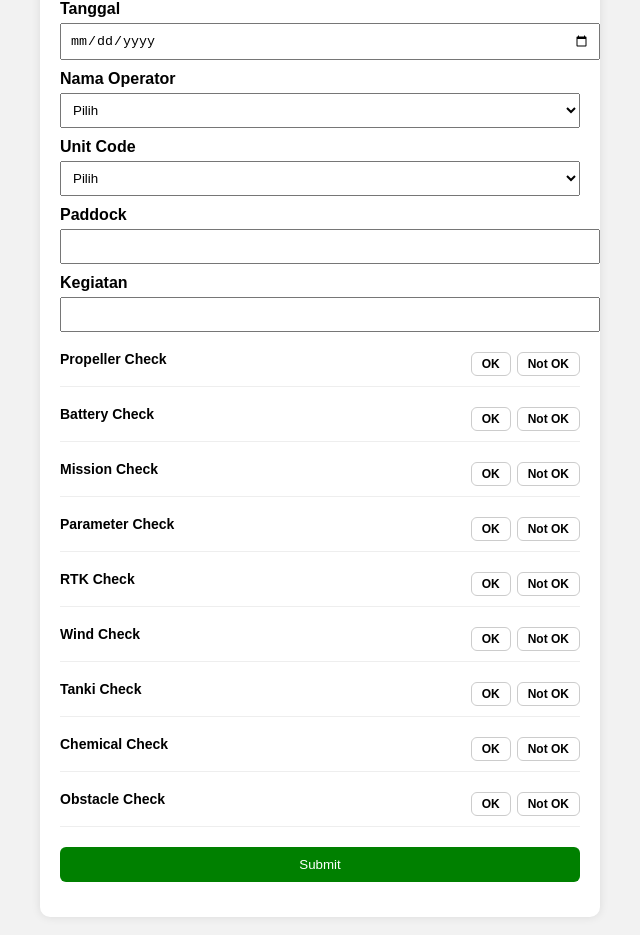
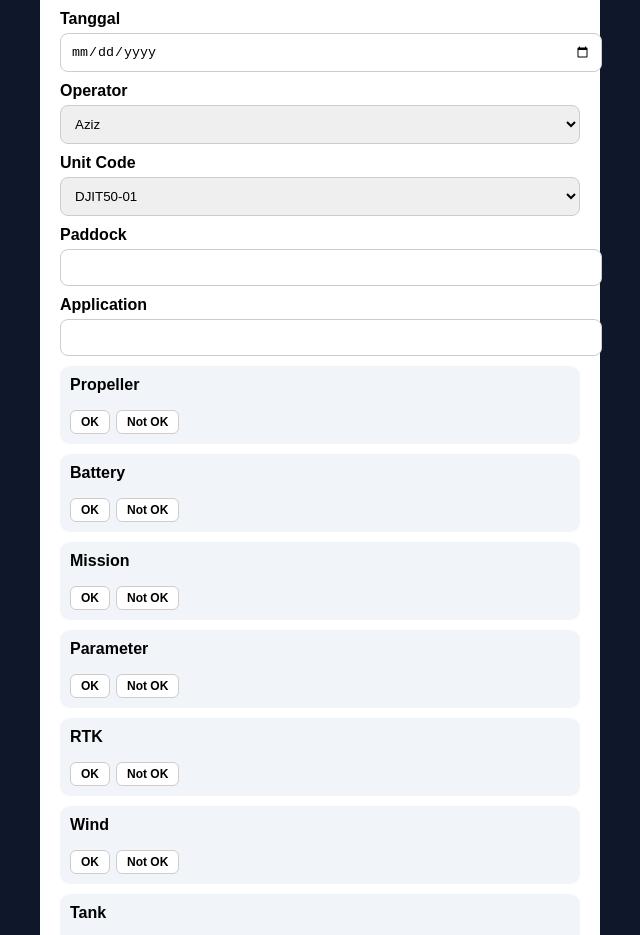
Before and after one commit to hepson8481/preflightchecklist, a plain HTML site: page index.html in a window 1280 px wide. Shown: the part 118-1053 px from the top of the page, without its empty margins (320-960 px from the left). Drawn offline with nearby package versions, Linux system fonts and the light colour scheme.

Commit message:
Update index.html

```diff
--- a/index.html
+++ b/index.html
@@ -2,108 +2,117 @@
 <html lang="id">
 <head>
 <meta charset="UTF-8">
-  <title>Pre Flight Check DJI T50</title>
+<title>Pre Flight Check DJI T50/T100</title>
 
 <style>
-    body {
-      font-family: Arial, sans-serif;
-      background: #f2f2f2;
+body{
+  font-family: Arial;
+  background:#0f172a;
+  margin:0;
+  padding:20px;
 }
 
-    .container {
-      max-width: 520px;
-      margin: 30px auto;
-      background: #fff;
-      padding: 20px;
-      border-radius: 10px;
-      box-shadow: 0 0 10px rgba(0,0,0,0.1);
+.container{
+  max-width:520px;
+  margin:20px auto;
+  background:#fff;
+  padding:20px;
+  border-radius:12px;
 }
 
-    h2 {
-      text-align: center;
+h2{
+  text-align:center;
+  color:#1e3a8a;
 }
 
-    label {
-      display: block;
-      margin-top: 10px;
-      font-weight: bold;
+label{font-weight:bold;display:block;margin-top:10px;}
+
+input,select{
+  width:100%;
+  padding:10px;
+  margin-top:5px;
+  border-radius:8px;
+  border:1px solid #ccc;
 }
 
-    input, select {
-      width: 100%;
-      padding: 8px;
-      margin-top: 5px;
+/* CHECK */
+.check-group{
+  background:#f1f5f9;
+  padding:10px;
+  border-radius:10px;
+  margin-top:10px;
 }
 
-    /* 🔥 CHECKLIST ROW */
-    .check-row {
-      display: flex;
-      justify-content: space-between;
-      align-items: center;
-      padding: 10px 0;
-      border-bottom: 1px solid #eee;
+.check-group span{
+  font-weight:bold;
+  display:block;
+  margin-bottom:6px;
 }
 
-    .check-name {
-      font-weight: bold;
-      font-size: 14px;
-      flex: 1;
+.check-options{
+  display:flex;
+  gap:6px;
 }
 
-    .check-options {
-      display: flex;
-      gap: 6px;
+.check-options input{display:none;}
+
+.check-options label{
+  padding:4px 10px;
+  border-radius:6px;
+  border:1px solid #ccc;
+  font-size:12px;
+  cursor:pointer;
+  background:#fff;
 }
 
-    .check-options input {
-      display: none;
+/* OK */
+.check-options input.ok:checked + label.ok{
+  background:#22c55e;
+  color:#fff;
+  border-color:#22c55e;
 }
 
-    .check-options label {
-      padding: 4px 10px;
-      border-radius: 6px;
-      cursor: pointer;
-      font-weight: bold;
-      font-size: 12px;
-      border: 1px solid #ccc;
-      user-select: none;
-      transition: 0.2s;
+/* NOT OK */
+.check-options input.notok:checked + label.notok{
+  background:#ef4444;
+  color:#fff;
+  border-color:#ef4444;
 }
 
-    /* OK = HIJAU */
-    .check-options input.ok:checked + label.ok {
-      background: #28a745;
-      color: white;
-      border-color: #28a745;
+/* BUTTON */
+button{
+  width:100%;
+  margin-top:15px;
+  padding:12px;
+  border:none;
+  border-radius:8px;
+  background:#2563eb;
+  color:#fff;
+  font-weight:bold;
+  cursor:pointer;
+}
+button:hover{background:#1d4ed8;}
+
+/* DASHBOARD */
+.dashboard{
+  max-width:520px;
+  margin:20px auto;
+  background:#fff;
+  padding:15px;
+  border-radius:12px;
 }
 
-    /* NOT OK = MERAH */
-    .check-options input.notok:checked + label.notok {
-      background: #dc3545;
-      color: white;
-      border-color: #dc3545;
+.card{
+  border:1px solid #ddd;
+  padding:10px;
+  border-radius:8px;
+  margin-top:10px;
+  font-size:12px;
 }
 
-    button {
-      margin-top: 20px;
-      width: 100%;
-      padding: 10px;
-      background: green;
-      color: white;
-      border: none;
-      cursor: pointer;
-      border-radius: 6px;
-    }
-
-    button:hover {
-      background: darkgreen;
-    }
-
-    #result {
-      margin-top: 15px;
-      color: green;
-      font-weight: bold;
-      text-align: center;
+.pdf-btn{
+  background:#16a34a;
+  margin-top:10px;
 }
 </style>
 </head>
@@ -111,16 +120,16 @@
 <body>
 
 <div class="container">
-  <h2>Pre Flight Check DJI T50</h2>
 
-  <form id="flightForm">
+<h2>Pre Flight Check DJI T50/T100</h2>
+
+<form id="form">
 
 <label>Tanggal</label>
-    <input type="date" required>
+<input id="tanggal" type="date" required>
 
-    <label>Nama Operator</label>
-    <select required>
-      <option value="">Pilih</option>
+<label>Operator</label>
+<select id="operator">
 <option>Aziz</option>
 <option>Banu</option>
 <option>Sahrul</option>
@@ -131,8 +140,7 @@
 </select>
 
 <label>Unit Code</label>
-    <select required>
-      <option value="">Pilih</option>
+<select id="unit">
 <option>DJIT50-01</option>
 <option>DJIT50-02</option>
 <option>DJIT50-03</option>
@@ -143,122 +151,160 @@
 </select>
 
 <label>Paddock</label>
-    <input type="text" required>
+<input id="paddock" required>
 
-    <label>Kegiatan</label>
-    <input type="text" required>
+<label>Application</label>
+<input id="application" required>
 
-    <!-- CHECKLIST -->
-    <div class="check-row">
-      <div class="check-name">Propeller Check</div>
+<!-- ================= CHECKLIST ================= -->
+
+<div class="check-group">
+<span>Propeller</span>
 <div class="check-options">
-        <input type="radio" name="propeller" id="prop-ok" class="ok">
-        <label for="prop-ok" class="ok">OK</label>
-
-        <input type="radio" name="propeller" id="prop-no" class="notok">
-        <label for="prop-no" class="notok">Not OK</label>
+<input type="radio" name="prop" id="p1" class="ok"><label for="p1" class="ok">OK</label>
+<input type="radio" name="prop" id="p2" class="notok"><label for="p2" class="notok">Not OK</label>
 </div>
 </div>
 
-    <div class="check-row">
-      <div class="check-name">Battery Check</div>
+<div class="check-group">
+<span>Battery</span>
 <div class="check-options">
-        <input type="radio" name="battery" id="bat-ok" class="ok">
-        <label for="bat-ok" class="ok">OK</label>
-
-        <input type="radio" name="battery" id="bat-no" class="notok">
-        <label for="bat-no" class="notok">Not OK</label>
+<input type="radio" name="bat" id="b1" class="ok"><label for="b1" class="ok">OK</label>
+<input type="radio" name="bat" id="b2" class="notok"><label for="b2" class="notok">Not OK</label>
 </div>
 </div>
 
-    <div class="check-row">
-      <div class="check-name">Mission Check</div>
+<!-- 🔥 TAMBAHAN DI BAWAH BATTERY -->
+
+<div class="check-group">
+<span>Mission</span>
 <div class="check-options">
-        <input type="radio" name="mission" id="mis-ok" class="ok">
-        <label for="mis-ok" class="ok">OK</label>
-
-        <input type="radio" name="mission" id="mis-no" class="notok">
-        <label for="mis-no" class="notok">Not OK</label>
+<input type="radio" name="mission" id="m1" class="ok"><label for="m1" class="ok">OK</label>
+<input type="radio" name="mission" id="m2" class="notok"><label for="m2" class="notok">Not OK</label>
 </div>
 </div>
 
-    <div class="check-row">
-      <div class="check-name">Parameter Check</div>
+<div class="check-group">
+<span>Parameter</span>
 <div class="check-options">
-        <input type="radio" name="parameter" id="par-ok" class="ok">
-        <label for="par-ok" class="ok">OK</label>
-
-        <input type="radio" name="parameter" id="par-no" class="notok">
-        <label for="par-no" class="notok">Not OK</label>
+<input type="radio" name="parameter" id="pa1" class="ok"><label for="pa1" class="ok">OK</label>
+<input type="radio" name="parameter" id="pa2" class="notok"><label for="pa2" class="notok">Not OK</label>
 </div>
 </div>
 
-    <div class="check-row">
-      <div class="check-name">RTK Check</div>
+<div class="check-group">
+<span>RTK</span>
 <div class="check-options">
-        <input type="radio" name="rtk" id="rtk-ok" class="ok">
-        <label for="rtk-ok" class="ok">OK</label>
-
-        <input type="radio" name="rtk" id="rtk-no" class="notok">
-        <label for="rtk-no" class="notok">Not OK</label>
+<input type="radio" name="rtk" id="r1" class="ok"><label for="r1" class="ok">OK</label>
+<input type="radio" name="rtk" id="r2" class="notok"><label for="r2" class="notok">Not OK</label>
 </div>
 </div>
 
-    <div class="check-row">
-      <div class="check-name">Wind Check</div>
+<div class="check-group">
+<span>Wind</span>
 <div class="check-options">
-        <input type="radio" name="wind" id="wind-ok" class="ok">
-        <label for="wind-ok" class="ok">OK</label>
-
-        <input type="radio" name="wind" id="wind-no" class="notok">
-        <label for="wind-no" class="notok">Not OK</label>
+<input type="radio" name="wind" id="w1" class="ok"><label for="w1" class="ok">OK</label>
+<input type="radio" name="wind" id="w2" class="notok"><label for="w2" class="notok">Not OK</label>
 </div>
 </div>
 
-    <div class="check-row">
-      <div class="check-name">Tanki Check</div>
+<div class="check-group">
+<span>Tank</span>
 <div class="check-options">
-        <input type="radio" name="tanki" id="tan-ok" class="ok">
-        <label for="tan-ok" class="ok">OK</label>
-
-        <input type="radio" name="tanki" id="tan-no" class="notok">
-        <label for="tan-no" class="notok">Not OK</label>
+<input type="radio" name="tank" id="t1" class="ok"><label for="t1" class="ok">OK</label>
+<input type="radio" name="tank" id="t2" class="notok"><label for="t2" class="notok">Not OK</label>
 </div>
 </div>
 
-    <div class="check-row">
-      <div class="check-name">Chemical Check</div>
+<div class="check-group">
+<span>Chemical</span>
 <div class="check-options">
-        <input type="radio" name="chemical" id="chem-ok" class="ok">
-        <label for="chem-ok" class="ok">OK</label>
-
-        <input type="radio" name="chemical" id="chem-no" class="notok">
-        <label for="chem-no" class="notok">Not OK</label>
+<input type="radio" name="chemical" id="c1" class="ok"><label for="c1" class="ok">OK</label>
+<input type="radio" name="chemical" id="c2" class="notok"><label for="c2" class="notok">Not OK</label>
 </div>
 </div>
 
-    <div class="check-row">
-      <div class="check-name">Obstacle Check</div>
+<div class="check-group">
+<span>Obstacle</span>
 <div class="check-options">
-        <input type="radio" name="obstacle" id="obs-ok" class="ok">
-        <label for="obs-ok" class="ok">OK</label>
-
-        <input type="radio" name="obstacle" id="obs-no" class="notok">
-        <label for="obs-no" class="notok">Not OK</label>
+<input type="radio" name="obstacle" id="o1" class="ok"><label for="o1" class="ok">OK</label>
+<input type="radio" name="obstacle" id="o2" class="notok"><label for="o2" class="notok">Not OK</label>
 </div>
 </div>
 
 <button type="submit">Submit</button>
 </form>
 
-  <div id="result"></div>
+<button class="pdf-btn" onclick="exportPDF()">Export PDF</button>
+
 </div>
 
+<!-- DASHBOARD -->
+<div class="dashboard">
+<h3>Dashboard Flight Check</h3>
+<div id="list"></div>
+</div>
+
+<script src="https://cdnjs.cloudflare.com/ajax/libs/jspdf/2.5.1/jspdf.umd.min.js"></script>
+
 <script>
-  document.getElementById("flightForm").addEventListener("submit", function(e){
+let dataList = JSON.parse(localStorage.getItem("flightData")) || [];
+
+document.getElementById("form").addEventListener("submit", function(e){
 e.preventDefault();
-    document.getElementById("result").innerText = "Data berhasil disimpan!";
+
+let data = {
+tanggal: tanggal.value,
+operator: operator.value,
+unit: unit.value,
+paddock: paddock.value,
+application: application.value
+};
+
+dataList.push(data);
+localStorage.setItem("flightData", JSON.stringify(dataList));
+
+render();
+alert("Data tersimpan!");
+this.reset();
 });
+
+function render(){
+let html = "";
+dataList.forEach((d,i)=>{
+html += `
+<div class="card">
+<b>${i+1}. ${d.tanggal}</b><br>
+Operator: ${d.operator}<br>
+Unit: ${d.unit}<br>
+Paddock: ${d.paddock}<br>
+Application: ${d.application}
+</div>`;
+});
+document.getElementById("list").innerHTML = html;
+}
+render();
+
+/* PDF EXPORT */
+function exportPDF(){
+const { jsPDF } = window.jspdf;
+let doc = new jsPDF();
+
+let y = 10;
+doc.text("Laporan Pre Flight DJI T50/T100",10,y);
+y += 10;
+
+dataList.forEach((d,i)=>{
+doc.text(`${i+1}. ${d.tanggal} | ${d.operator} | ${d.unit}`,10,y);
+y += 8;
+doc.text(`Paddock: ${d.paddock}`,10,y);
+y += 8;
+doc.text(`Application: ${d.application}`,10,y);
+y += 10;
+});
+
+doc.save("laporan-flight-check.pdf");
+}
 </script>
 
 </body>
```
Lines whose indentation alone changed are shown as unchanged.
